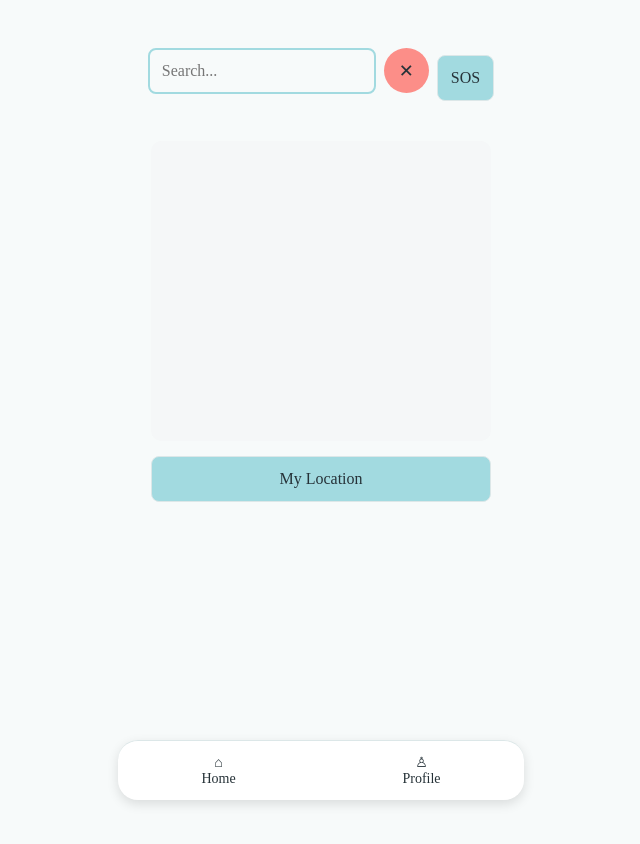
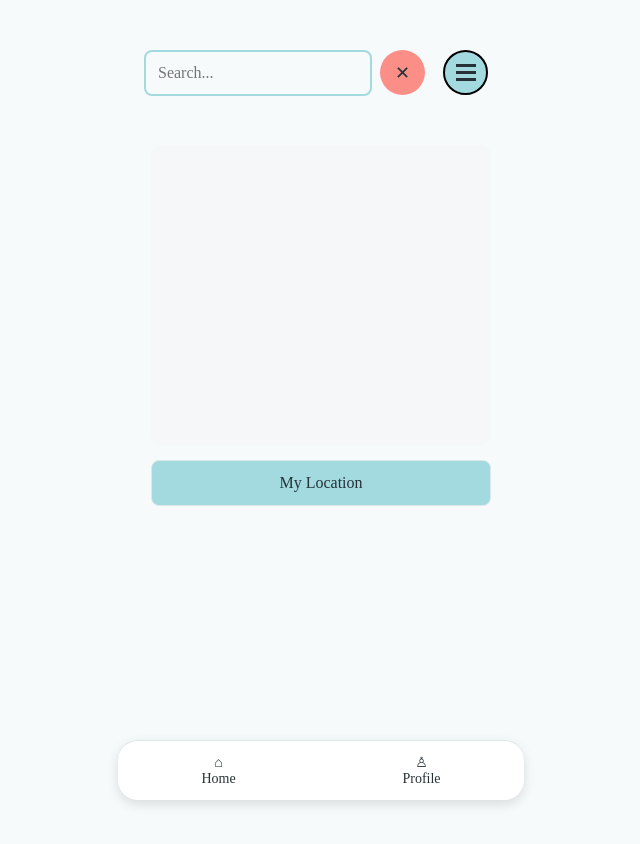
Before and after one commit to johnzenramsey05-ops/Tracker, a plain HTML site: page HomePage.html in a window 1280 px wide. Both pictures are taken after a click on the button "Open Search". Shown: the whole page, without its empty margins (319-959 px from the left). Drawn offline with nearby package versions, Linux system fonts and the light colour scheme.

Commit message:
fixed create account & profile page

```diff
--- a/HomePage.html
+++ b/HomePage.html
@@ -36,13 +36,12 @@
                     aria-label="Close Search">
                 ✕
             </button>
-            <div class="sos-wrapper">
-                <!--sos button-->
-                <button class="sos-button"
-                        type="button"
-                        onclick="sendSOS()"
-                        aria-label="Send SOS">
-                    SOS
+
+            <div class="line-wrapper">
+                <button class="line-button" type="button">
+                    <span></span>
+                    <span></span>
+                    <span></span>
                 </button>
             </div>
          </div>
@@ -51,7 +50,7 @@
         <main>
 
             <div id="map"></div>
-            <button class="primary-butoon" onclick="getLocation()">
+            <button class="primary-button" onclick="getLocation()">
                 My Location
             </button>
 
@@ -62,6 +61,7 @@
         <!--Bottom Navigation-->
         <nav class="bottom-nav">
             <a href="HomePage.html">⌂<span>Home</span></a>
+
             <a href="Profile.html">♙<span>Profile</span></a>
         </nav>
 
--- a/JavaScript.js
+++ b/JavaScript.js
@@ -12,12 +12,6 @@ function changePassword() {
 function goToCreateAccount() {
     window.location.href = "CreateAccount.html";
 }
-//logout button then goes to login page
-
-
-
-//from create account page to home page
-//make if statement about them not putting in any info.
 function createAccount() {
     alert("Account created!");
     window.location.href = "HomePage.html";
@@ -52,7 +46,7 @@ function sendResetEmail() {
     }
 
     document.getElementById("resetMessage").textContent =
-        "Password reset instructions have beens ent to your email.";
+        "Password reset instructions have been sent to your email.";
 }
 //appearance
 const appearanceOptions = document.querySelectorAll(
--- a/style.css
+++ b/style.css
@@ -2,6 +2,7 @@
 * {
     box-sizing: border-box;
 }
+/*Light mode*/
 :root,
 [data-theme="light"] {
     --bg-color: #F7FAFA;
@@ -13,7 +14,6 @@
     --button-text-color: #263238;
     --hover-color: #E5F4F5;
 }
-
 /* Dark Mode */
 [data-theme="dark"] {
     --bg-color: #25282C;
@@ -165,6 +165,8 @@ button {
     align-items: center;
 }
 
+
+
 /*create acccount*/
 .account-header {
     text-align: center;
@@ -253,6 +255,7 @@ nav {
     flex-direction: column;
     align-items: center;
     justify-content: center;
+
 }
 
 /* Navigation icons */
@@ -330,3 +333,38 @@ nav li a.active{
     accent-color: #A2DAE0;
     cursor: pointer;
 }
+/*3line icon*/
+.line-wrapper {
+    display: flex !important;
+    position: relative;
+    visibility: visible !important;
+    opacity: 1 !important;
+    z-index: 9999;
+}
+
+.line-button {
+    display: flex !important;
+    visibility: visible !important;
+    opacity: 1 !important;
+    width: 45px;
+    height: 45px;
+    min-width: 45px;
+    flex-shrink: 0;
+    padding: 0;
+    margin: 10px;
+    background-color: #A2DAE0 !important;
+    border: 2px solid black !important;
+    border-radius: 50%;
+    flex-direction: column;
+    justify-content: center;
+    align-items: center;
+    gap: 4px;
+    cursor: pointer;
+}
+
+    .line-button span {
+        display: block !important;
+        width: 20px;
+        height: 3px;
+        background-color: #263238 !important;
+    }
--- a/style1.css
+++ b/style1.css
@@ -88,13 +88,11 @@
     height: 28px;
     flex-shrink: 0;
 }
-
 .switch input {
     opacity: 0;
     width: 0;
     height: 0;
 }
-
 .switch-slider {
     position: absolute;
     cursor: pointer;
@@ -119,7 +117,6 @@
 .switch input:checked + .switch-slider {
     background-color: #a2dae0;
 }
-
 .switch input:checked + .switch-slider::before {
     transform: translateX(22px);
 }
```
Also changed, not shown: CreateAccount.html (+9 -1 lines), Profile.html (+1 -1 lines). Lines whose indentation alone changed are shown as unchanged.
